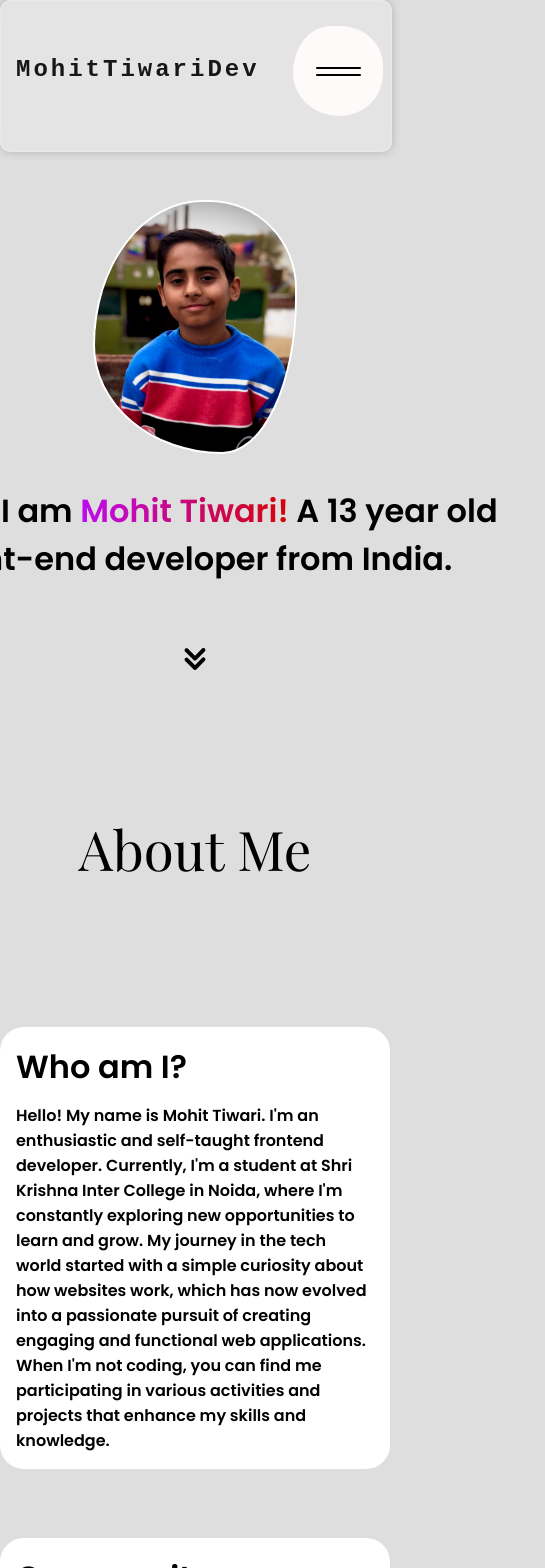
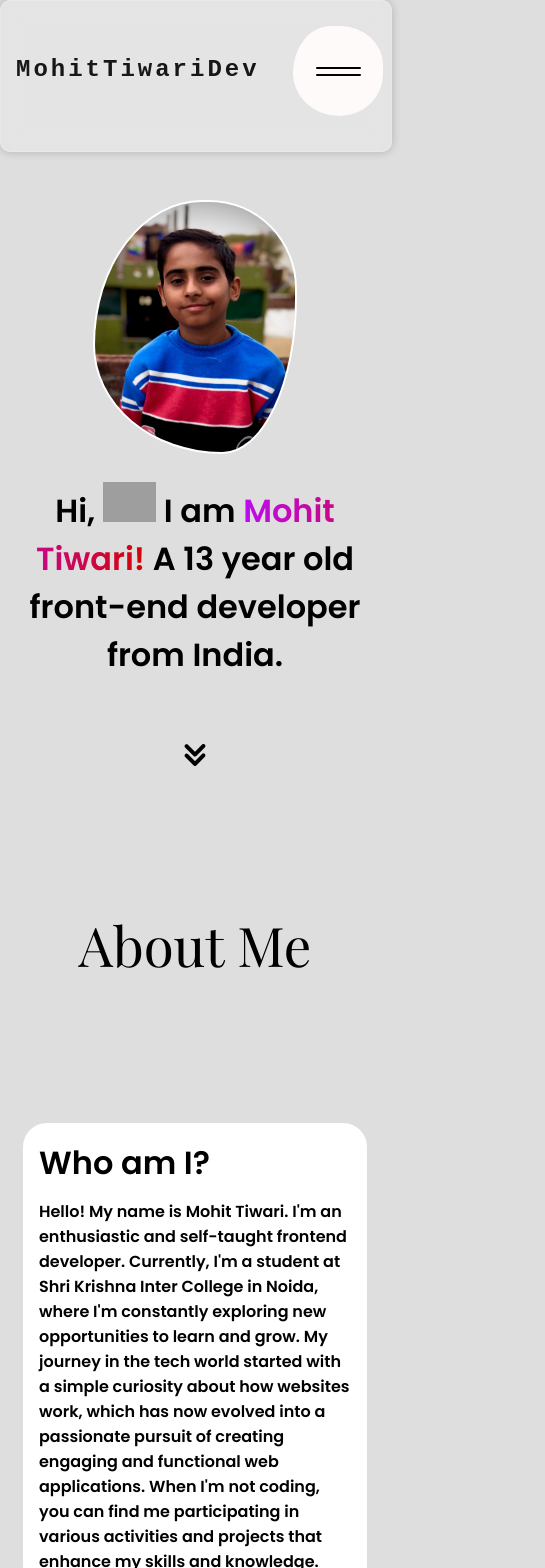
Before and after one commit to MohitTiwariBytes/PersonalPortfolioSite, a React (Vite) app: page / in a window 390 px wide. Shown: the top 1568 px of the page, 545 px wide, since content can reach past the window. Built offline with nearby package versions, Linux system fonts and the light colour scheme; grey boxes are pictures that could not be loaded; a web font is replaced by a local one.

Commit message:
Completed About Section

```diff
--- a/src/Sections/FirstSection.css
+++ b/src/Sections/FirstSection.css
@@ -51,3 +51,10 @@
 .downArrow{
     margin-top: -50px;
 }
+
+@media (max-width:754px){
+    .first-section-text{
+        width: 90%;
+        font-size: 100%;
+    }
+}
--- a/src/Sections/SecondSection.css
+++ b/src/Sections/SecondSection.css
@@ -55,6 +55,7 @@
     }
 
     .who-am-i-card-1, .who-am-i-card-2, .who-am-i-card-3 {
+        width: 80%;
         max-width: 80%; /* Adjust max-width for medium screens */
     }
 }
```
